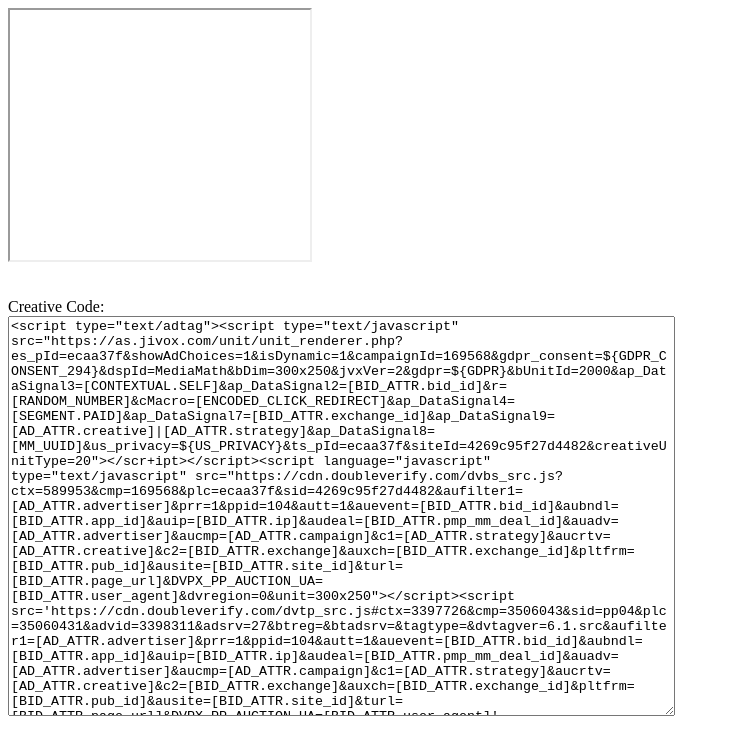
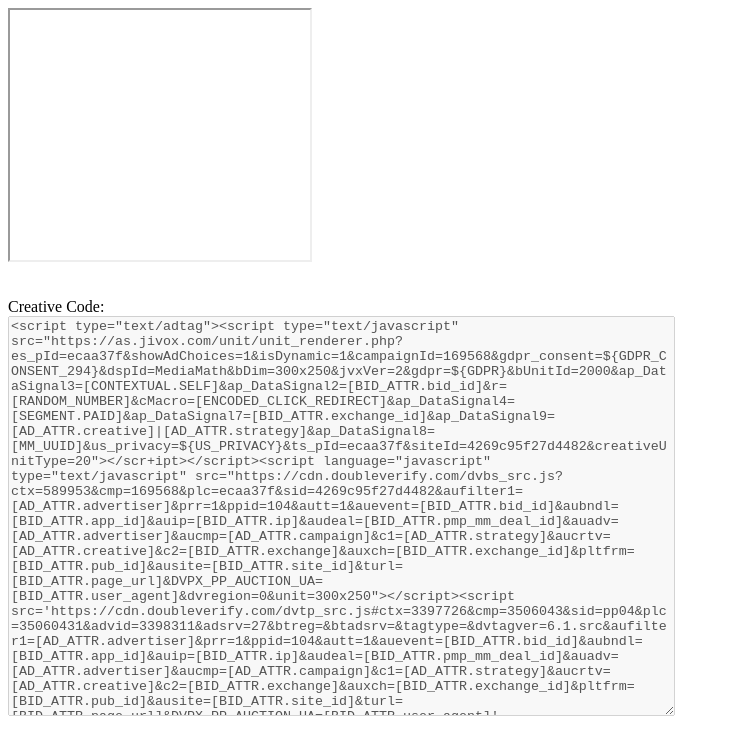
Before and after one commit to duanehutchins/dvtest, a plain HTML site: page index.html in a window 1280 px wide. Shown: the whole page, without its empty margins (0-730 px from the left). Drawn offline with Linux system fonts and the light colour scheme.

Commit message:
Update index.html

```diff
--- a/index.html
+++ b/index.html
@@ -8,7 +8,7 @@
 <br><br><br>
 Creative Code:
 <br>
-<textarea id="adframesource" style="width:50em;height:30em"></textarea>
+<textarea id="adframesource" style="width:50em;height:30em" disabled></textarea>
 
 </body>
 </html>
```
